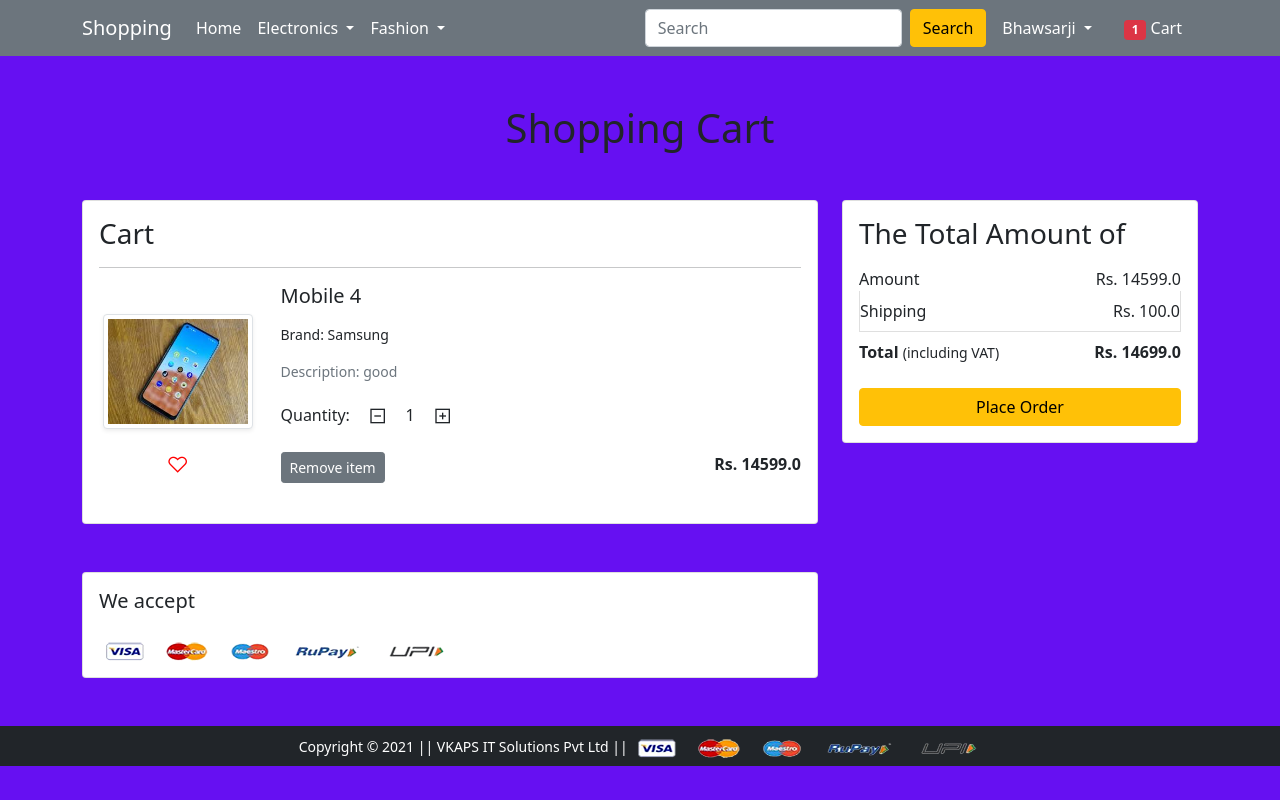
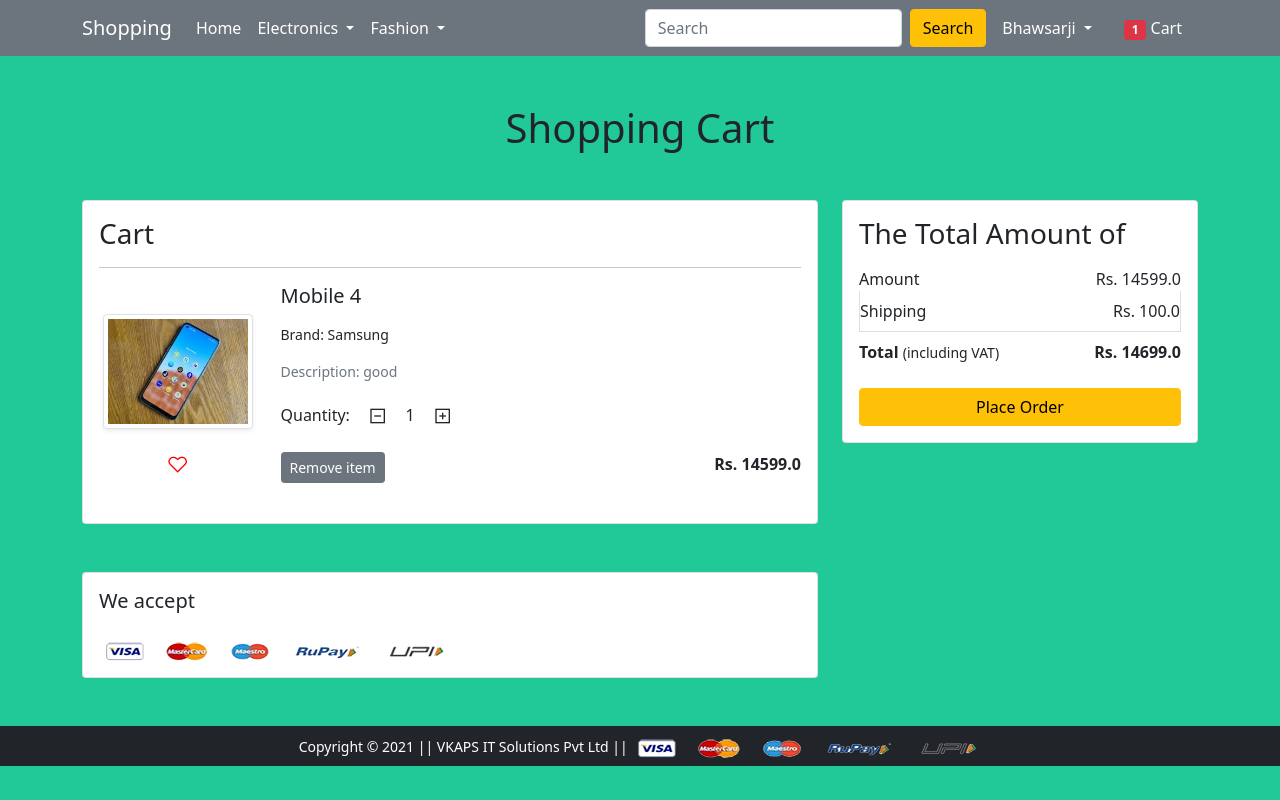
Before and after one commit to JayeshBhawsar/Shoppingly, a Django app: page /cart/ in a window 1280 px wide. Run offline with Django 4.2, Linux system fonts and the light colour scheme; a user stored in the database is signed in; data comes from the database, SQL or seed files in the repository; some libraries are stand-ins or nearby versions.

Commit message:
one push

```diff
--- a/app/templates/app/base.html
+++ b/app/templates/app/base.html
@@ -26,7 +26,7 @@
   <style>
 
     body {
-      background-color: #6610f2;
+      background-color: #20c997;
       {% comment %} color: #FFFFFF;	 {% endcomment %}
     }
 
```
